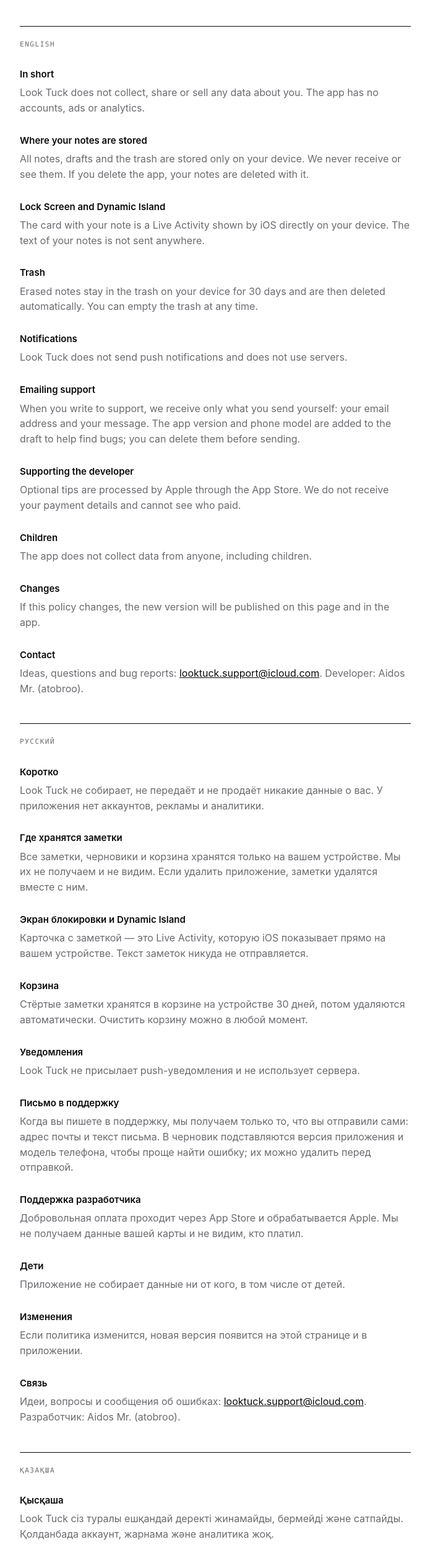
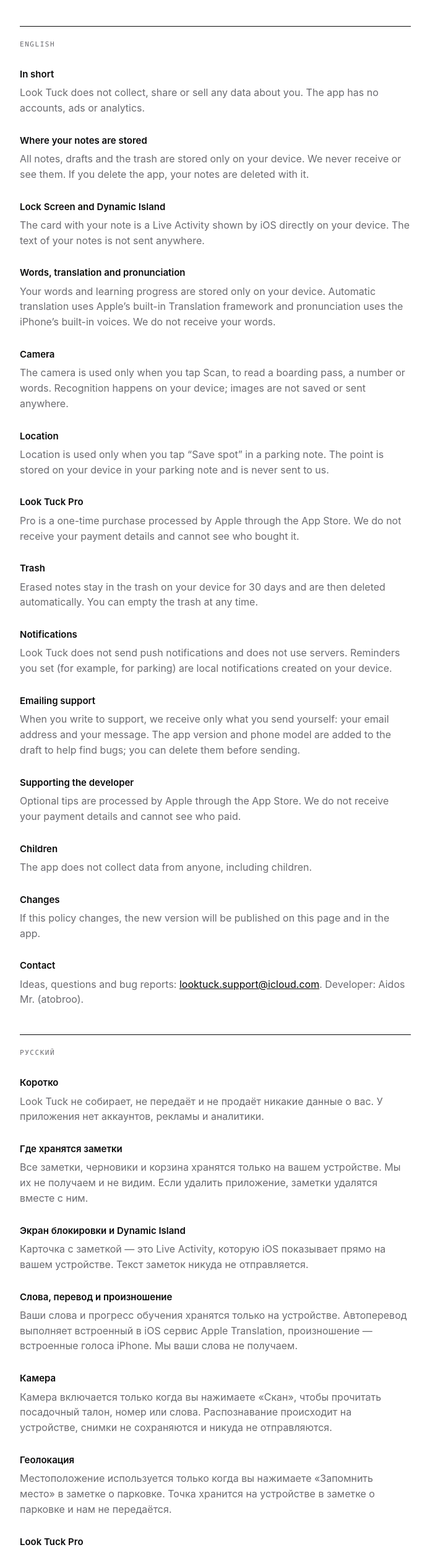
Before and after one commit to atobroo/looktuck, a plain HTML site: page privacy.html in a window 1280 px wide. Shown: the part 240-2749 px from the top of the page at 62% size, without its empty margins (292-987 px from the left). Drawn offline with Linux system fonts and the light colour scheme.

Commit message:
Add files via upload

```diff
--- a/privacy.html
+++ b/privacy.html
@@ -31,7 +31,7 @@
 <main>
   <div class="mono"><span class="dot"></span>Look Tuck</div>
   <h1>Privacy</h1>
-  <div class="mono">Effective: November 1, 2026</div>
+  <div class="mono">Effective: November 17, 2026</div>
   <nav aria-label="Language">
     <a href="#en">English</a><a href="#ru">Русский</a><a href="#kk">Қазақша</a>
   </nav>
@@ -44,10 +44,18 @@
     <p>All notes, drafts and the trash are stored only on your device. We never receive or see them. If you delete the app, your notes are deleted with it.</p>
     <h2>Lock Screen and Dynamic Island</h2>
     <p>The card with your note is a Live Activity shown by iOS directly on your device. The text of your notes is not sent anywhere.</p>
+    <h2>Words, translation and pronunciation</h2>
+    <p>Your words and learning progress are stored only on your device. Automatic translation uses Apple’s built-in Translation framework and pronunciation uses the iPhone’s built-in voices. We do not receive your words.</p>
+    <h2>Camera</h2>
+    <p>The camera is used only when you tap Scan, to read a boarding pass, a number or words. Recognition happens on your device; images are not saved or sent anywhere.</p>
+    <h2>Location</h2>
+    <p>Location is used only when you tap “Save spot” in a parking note. The point is stored on your device in your parking note and is never sent to us.</p>
+    <h2>Look Tuck Pro</h2>
+    <p>Pro is a one-time purchase processed by Apple through the App Store. We do not receive your payment details and cannot see who bought it.</p>
     <h2>Trash</h2>
     <p>Erased notes stay in the trash on your device for 30 days and are then deleted automatically. You can empty the trash at any time.</p>
     <h2>Notifications</h2>
-    <p>Look Tuck does not send push notifications and does not use servers.</p>
+    <p>Look Tuck does not send push notifications and does not use servers. Reminders you set (for example, for parking) are local notifications created on your device.</p>
     <h2>Emailing support</h2>
     <p>When you write to support, we receive only what you send yourself: your email address and your message. The app version and phone model are added to the draft to help find bugs; you can delete them before sending.</p>
     <h2>Supporting the developer</h2>
@@ -68,10 +76,18 @@
     <p>Все заметки, черновики и корзина хранятся только на вашем устройстве. Мы их не получаем и не видим. Если удалить приложение, заметки удалятся вместе с ним.</p>
     <h2>Экран блокировки и Dynamic Island</h2>
     <p>Карточка с заметкой — это Live Activity, которую iOS показывает прямо на вашем устройстве. Текст заметок никуда не отправляется.</p>
+    <h2>Слова, перевод и произношение</h2>
+    <p>Ваши слова и прогресс обучения хранятся только на устройстве. Автоперевод выполняет встроенный в iOS сервис Apple Translation, произношение — встроенные голоса iPhone. Мы ваши слова не получаем.</p>
+    <h2>Камера</h2>
+    <p>Камера включается только когда вы нажимаете «Скан», чтобы прочитать посадочный талон, номер или слова. Распознавание происходит на устройстве, снимки не сохраняются и никуда не отправляются.</p>
+    <h2>Геолокация</h2>
+    <p>Местоположение используется только когда вы нажимаете «Запомнить место» в заметке о парковке. Точка хранится на устройстве в заметке о парковке и нам не передаётся.</p>
+    <h2>Look Tuck Pro</h2>
+    <p>Pro — разовая покупка, её обрабатывает Apple через App Store. Мы не получаем данные вашей карты и не видим, кто купил.</p>
     <h2>Корзина</h2>
     <p>Стёртые заметки хранятся в корзине на устройстве 30 дней, потом удаляются автоматически. Очистить корзину можно в любой момент.</p>
     <h2>Уведомления</h2>
-    <p>Look Tuck не присылает push-уведомления и не использует сервера.</p>
+    <p>Look Tuck не присылает push-уведомления и не использует сервера. Напоминания, которые вы ставите сами (например, о парковке), — локальные уведомления на устройстве.</p>
     <h2>Письмо в поддержку</h2>
     <p>Когда вы пишете в поддержку, мы получаем только то, что вы отправили сами: адрес почты и текст письма. В черновик подставляются версия приложения и модель телефона, чтобы проще найти ошибку; их можно удалить перед отправкой.</p>
     <h2>Поддержка разработчика</h2>
@@ -92,10 +108,18 @@
     <p>Барлық жазбалар, жобалар және себет тек сіздің құрылғыңызда сақталады. Біз оларды алмаймыз және көрмейміз. Қолданбаны жойсаңыз, жазбалар да бірге жойылады.</p>
     <h2>Құлып экраны және Dynamic Island</h2>
     <p>Жазбасы бар карточка — iOS тікелей құрылғыңызда көрсететін Live Activity. Жазбалардың мәтіні ешқайда жіберілмейді.</p>
+    <h2>Сөздер, аударма және айтылым</h2>
+    <p>Сөздеріңіз бен оқу барысы тек құрылғыда сақталады. Автоаударманы iOS-қа кіріктірілген Apple Translation орындайды, айтылымды — iPhone-ның кіріктірілген дауыстары. Біз сөздеріңізді алмаймыз.</p>
+    <h2>Камера</h2>
+    <p>Камера тек «Скан» батырмасын басқанда қосылады — отырғызу талонын, нөмірді немесе сөздерді оқу үшін. Тану құрылғыда өтеді, суреттер сақталмайды және ешқайда жіберілмейді.</p>
+    <h2>Геолокация</h2>
+    <p>Орналасқан жер тек тұрақ жазбасындағы «Орынды сақтау» батырмасын басқанда қолданылады. Нүкте құрылғыда тұрақ жазбасында сақталады және бізге берілмейді.</p>
+    <h2>Look Tuck Pro</h2>
+    <p>Pro — бір реттік сатып алу, оны App Store арқылы Apple өңдейді. Біз картаңыздың деректерін алмаймыз және кім сатып алғанын көрмейміз.</p>
     <h2>Себет</h2>
     <p>Өшірілген жазбалар құрылғыдағы себетте 30 күн сақталады, содан кейін автоматты түрде жойылады. Себетті кез келген уақытта тазалай аласыз.</p>
     <h2>Хабарландырулар</h2>
-    <p>Look Tuck push-хабарландырулар жібермейді және серверлерді қолданбайды.</p>
+    <p>Look Tuck push-хабарландырулар жібермейді және серверлерді қолданбайды. Өзіңіз қойған еске салғыштар (мысалы, тұрақ туралы) — құрылғыдағы жергілікті хабарландырулар.</p>
     <h2>Қолдау қызметіне хат</h2>
     <p>Қолдау қызметіне жазғанда біз тек өзіңіз жіберген нәрсені аламыз: пошта мекенжайы мен хат мәтіні. Қатені табу оңай болуы үшін жобаға қолданба нұсқасы мен телефон моделі қосылады; оларды жібермес бұрын өшіруге болады.</p>
     <h2>Әзірлеушіні қолдау</h2>
```
